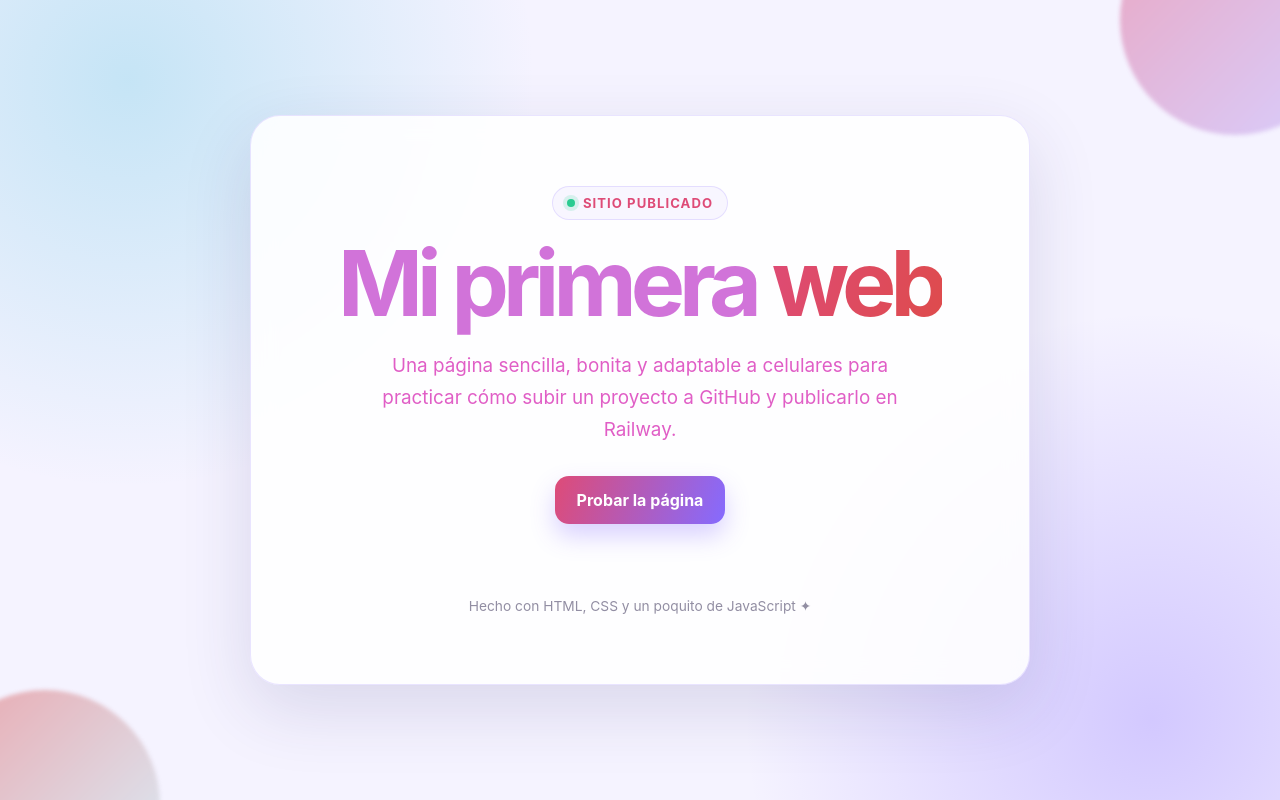
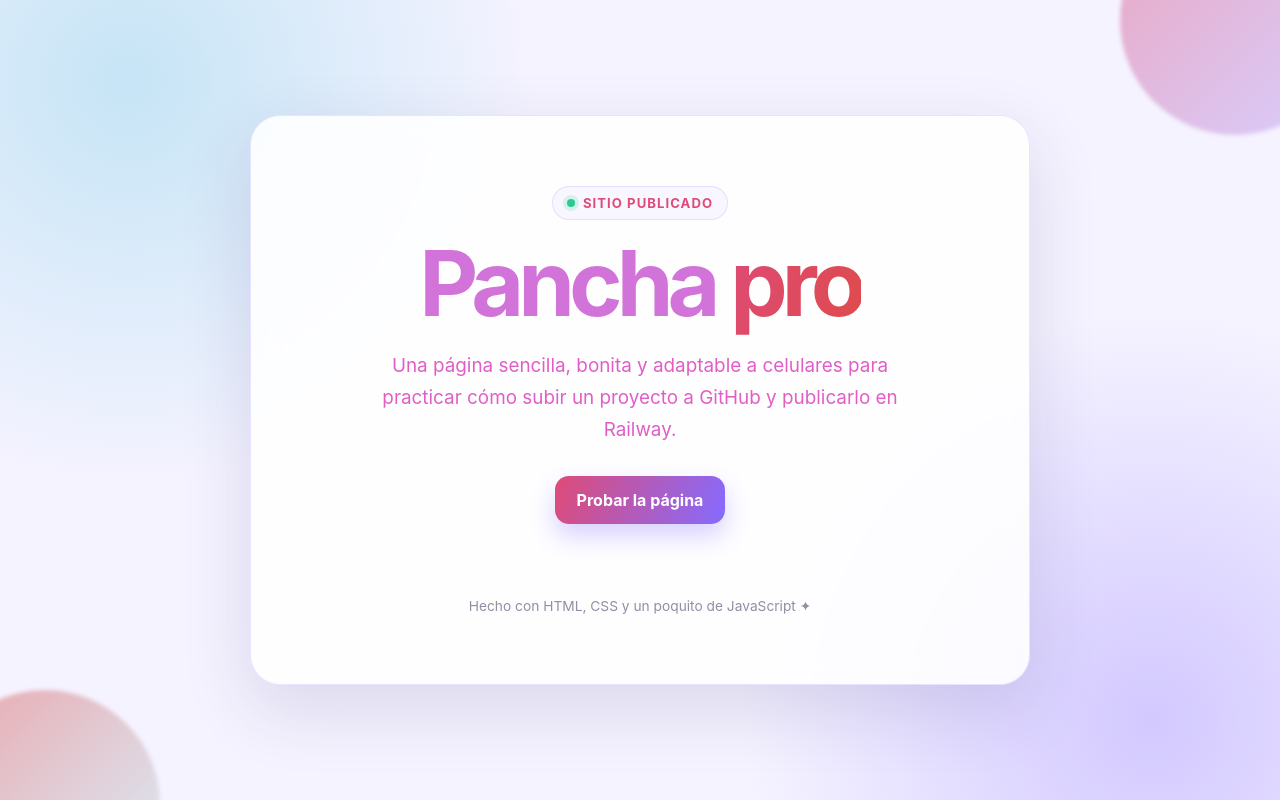
Before and after one commit to pamcha67/pann, a plain HTML site: page index.html in a window 1280 px wide. Drawn offline with Linux system fonts and the light colour scheme.

Commit message:
Change title from 'Mi primera web' to 'Pancha pro'

```diff
--- a/index.html
+++ b/index.html
@@ -173,7 +173,7 @@
       Sitio publicado
     </div>
 
-    <h1>Mi primera <span>web</span></h1>
+    <h1>Pancha <span>pro</span></h1>
 
     <p class="descripcion">
       Una página sencilla, bonita y adaptable a celulares para practicar
```
